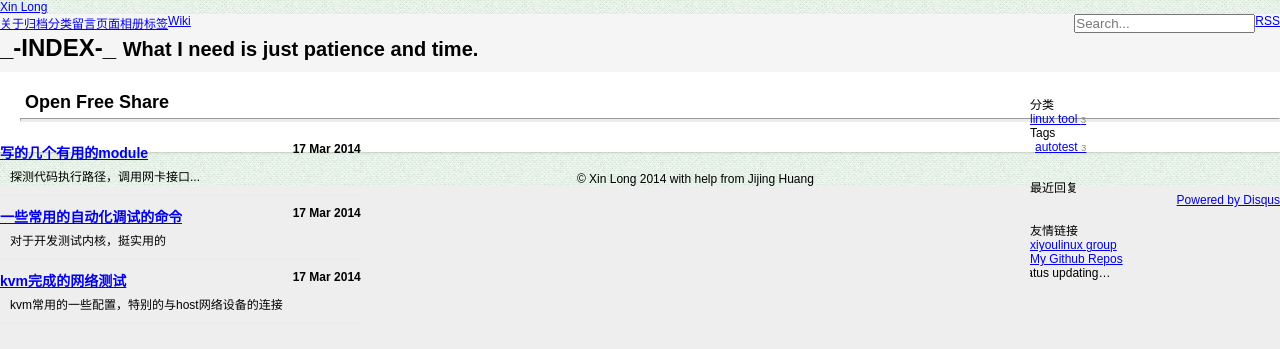
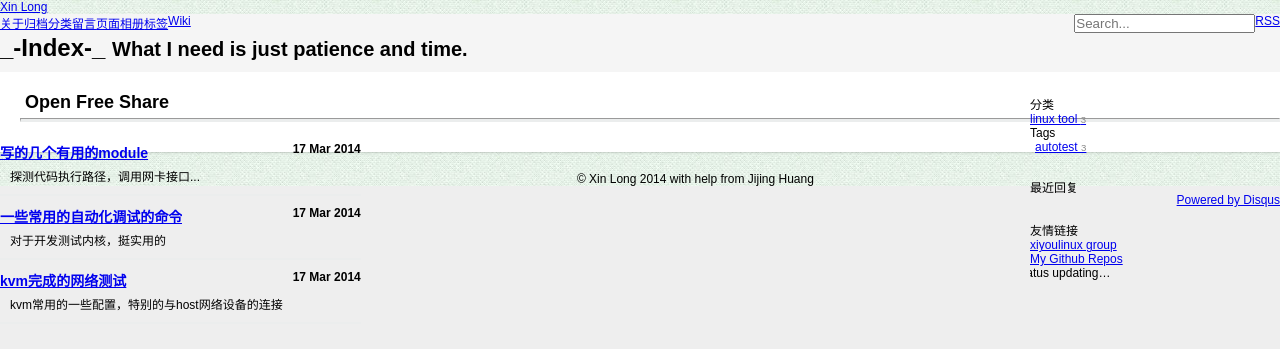
Before and after one commit to fengpsky/lxin.github.io, a Jekyll site: the page built from index.html, in a window 1280 px wide. Shown: the top 349 px of the page. Built offline with Jekyll 4.4.1, drawn with Linux system fonts in a browser that asks for light colours; the list of posts is cut into pages by our own code; comment, search, counter and statistics services are not loaded.

Commit message:
some change

```diff
--- a/index.html
+++ b/index.html
@@ -1,6 +1,6 @@
 ---
 layout: page
-title: "_-INDEX-_"
+title: "_-Index-_"
 tagline: What I need is just patience and time.
 titleline: Open Free Share
 links:
```
Also changed, not shown: 1 other file.
